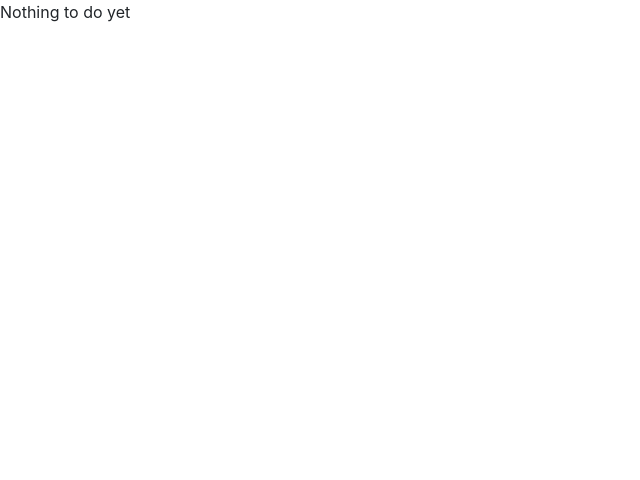
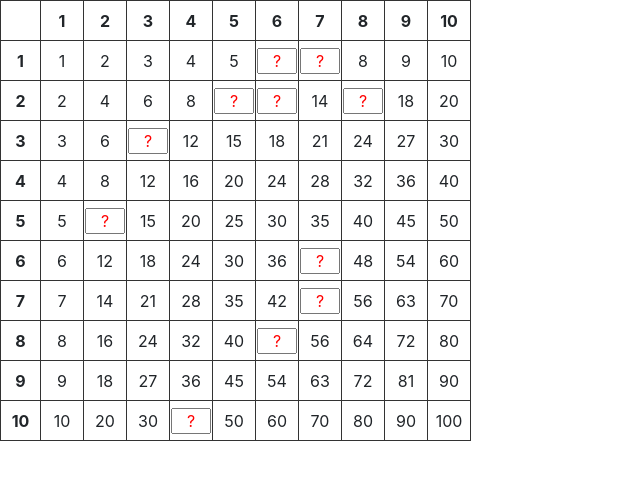
Before and after one commit to gpenverne/multiplix, an Electron app: page www/index.html in a window 1280 px wide. Shown: the whole page, without its empty margins (0-640 px from the left). Drawn offline with nearby package versions, Linux system fonts and the light colour scheme.

Commit message:
raw version

```diff
--- a/www/css/index.css
+++ b/www/css/index.css
@@ -0,0 +1,20 @@
+td {
+	width: 40px;
+	min-width: 40px;
+	height: 40px;
+	min-height: 40px;
+	border: solid 1px #333;
+	text-align:center;
+}
+
+
+input {
+	max-width: 100%;
+	text-align: center;
+}
+
+
+.main-div {
+	width: 40px;
+	display: block;
+}
--- a/www/index.html
+++ b/www/index.html
@@ -4,8 +4,30 @@
         <link rel="stylesheet" href="css/index.css" />
         <script src="lib/angular.min.js"></script>
     </head>
-    <body ng-controller="StoriesController">
-		Nothing to do yet
+    <body ng-controller="IndexController">
+		<div id="grid">
+            <table>
+            <tr>
+                <td></td>
+                <td ng-repeat="column in columns" valign="middle"><strong>{{ column.value }}</strong></td>
+            </tr>
+                <tr ng-repeat="row in rows">
+                    <td><strong>{{ row.value }}</strong></td>
+                    <td ng-repeat="column in columns" valign="middle">
+
+                        <div class="main-div" ng-switch on="shouldShow()">
+                            <div ng-if="models['result-'+row.value+'-'+column.value].shouldShow">
+                                {{ row.value * column.value }}
+                            </div>
+                            <div ng-if="!models['result-'+row.value+'-'+column.value].shouldShow">
+                                <input ng-style="{color: models['result-'+row.value+'-'+column.value].value == row.value * column.value ? 'green' : 'red'}" ng-model-options="{updateOn: 'default blur', debounce: {default: 500, blur: 0} }"  type="text" value="?" ng-model="models['result-'+row.value+'-'+column.value].value" ng-change="checkResult(row.value, column.value)" id="answer-{{ row.value }}-{{ column.value }}" />
+                            </div>
+                        </div>
+                    </td>
+                </tr>
+            </table>
+
+        </div>
         <script src="js/app.angular.js"></script>
     </body>
 </html>
--- a/www/js/app.angular.js
+++ b/www/js/app.angular.js
@@ -7,5 +7,32 @@ angularApp.filter('unsafe', function($sce) {
 });
 
 angularApp.controller('IndexController', function StoriesController($scope, $http) {
+    var numbers =[1, 2, 3, 4, 5, 6, 7, 8, 9, 10];
+    var rows = [];
+    var columns = [];
+    var models = {}
 
+    $scope.shouldShow = function() {
+        return Math.floor((Math.random() * 100) + 1) > 10;
+    }
+    numbers.forEach(function(number){
+        rows.push({"value": number});
+        columns.push({"value": number});
+        numbers.forEach(function(otherNumber){
+            var shouldShow = $scope.shouldShow()
+            models['result-'+number+'-'+otherNumber] = {shouldShow: shouldShow, value: shouldShow ? number * otherNumber : '?'}
+        });
+    });
+
+    $scope.models = models;
+    $scope.rows = rows;
+    $scope.columns = columns;
+
+
+    $scope.checkResult = function(row, column) {
+        console.log(row, column)
+        var model = $scope.models['result-'+row+'-'+column];
+        console.log(model+'='+row+'*'+column)
+        console.log(model == row * column)
+    }
 });
```
